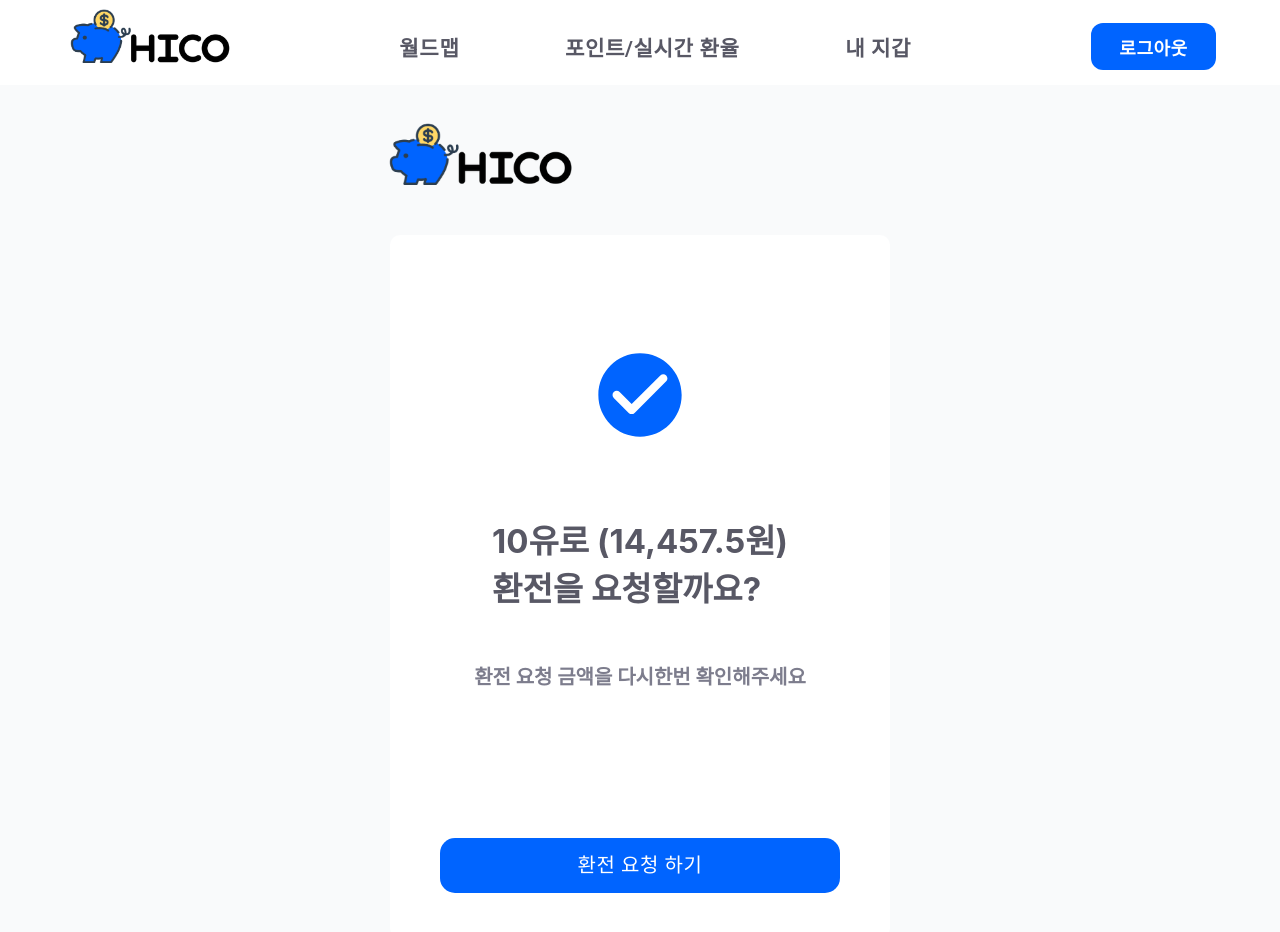
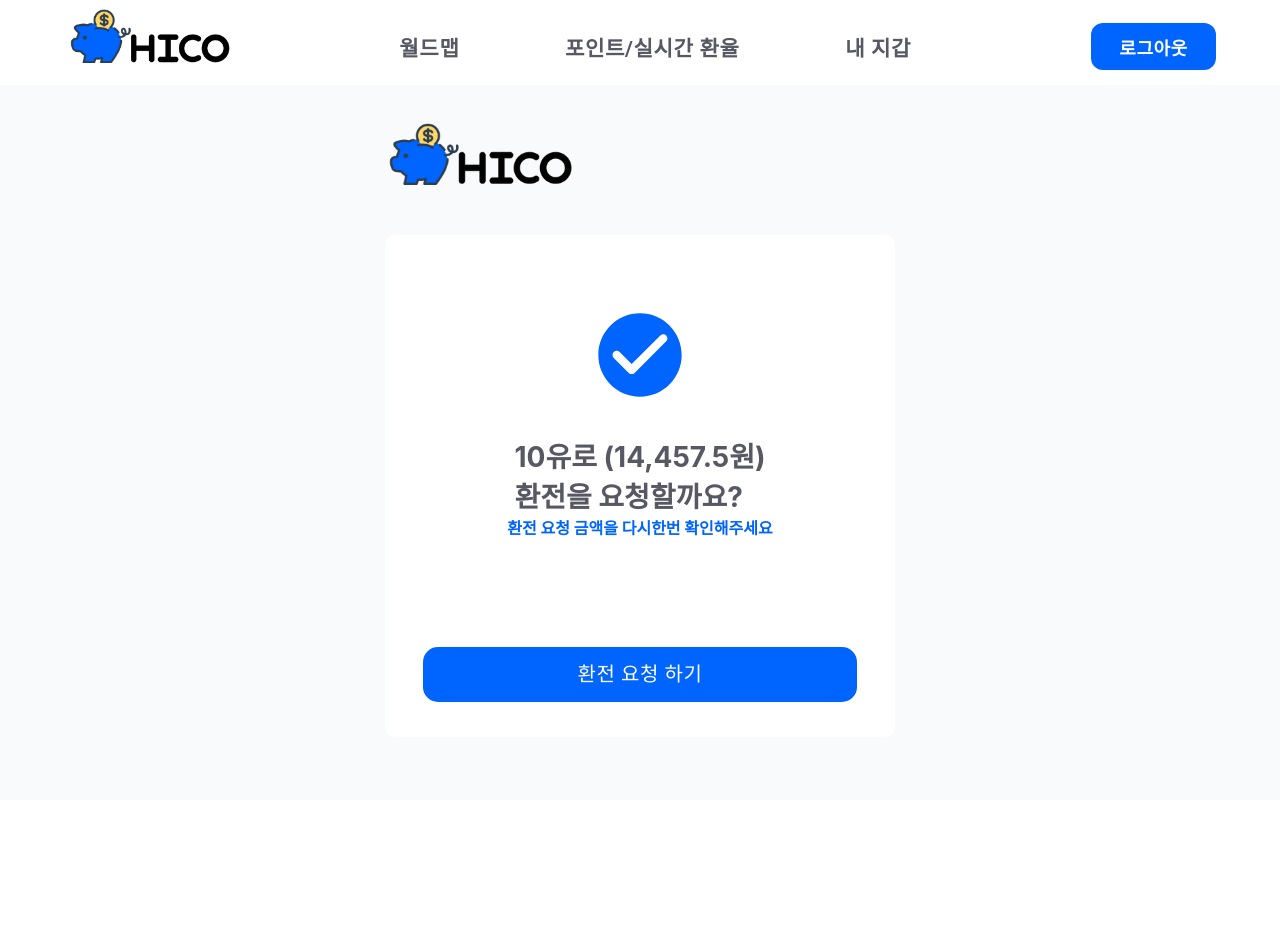
Before and after one commit to 22-bottle/ssafy_specific_pjt, a React (Create React App) app in the folder front/: page /childwallet/ask in a window 1280 px wide. Shown: the top 932 px of the page. After the commit the page ends 800 px from the top, so only its background shows below. Built offline with nearby package versions, Linux system fonts and the light colour scheme.

Commit message:
design: 환전 요청 css

```diff
--- a/front/src/components/childwallet/askWon.module.css
+++ b/front/src/components/childwallet/askWon.module.css
@@ -1,13 +1,13 @@
 .button {
   display: flex;
   justify-content: center;
-    margin-top: 140px;
-    width: 80%;
-    margin-bottom: 45px;
+  margin-top: 100px;
+  width: 85%;
+  margin-bottom: 35px;
 }
 
 .icon {
-    margin-top: 110px;
+  margin-top: 70px;
   display: flex;
   justify-content: center;
 }
@@ -21,7 +21,7 @@
 
 .materialContainer {
   width: 100%;
-    max-width: 500px;
+  max-width: 510px;
   display: flex;
   flex-direction: column;
   align-items: center;
@@ -36,17 +36,30 @@
   align-items: center;
 }
 
+.maintext1,
+.maintext2,
+.maintext3 {
+  color: #585865;
+  font-size: 28px;
+  font-weight: bold;
+}
+
 .maintext1 {
-    color: #585865;
-    font-size: 33px;
-    font-weight: bold;
-    margin-top: 70px;
+  margin-top: 30px;
+}
+
+.maintext2 {
+  margin-top: 10px;
+  margin-bottom: 10px;
+}
+
+.maintext3 {
   margin-bottom: 50px;
 }
 
 .subtext1 {
-    color: #7d7d8d;
-    font-size: 20px;
+  color: #0064ff;
+  font-size: 16px;
   font-weight: bold;
   margin-bottom: 8px;
 }
```
Lines whose indentation alone changed are shown as unchanged.
